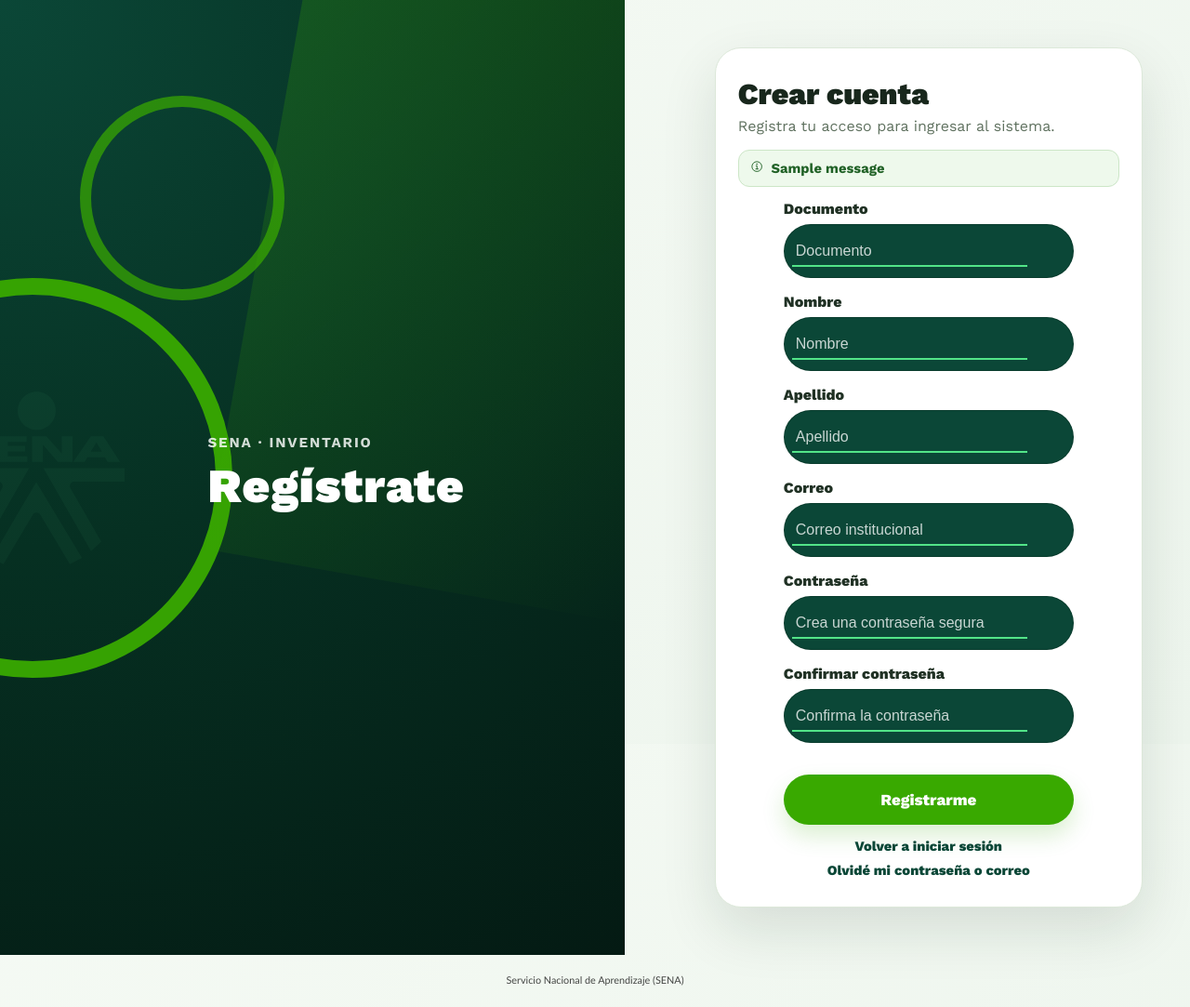
After one commit to STTNZM247/SGIT-CIDE-Sibate, a Django app: page /login/registro/ in a window 1280 px wide. The commit adds this page. Shown: the whole page at 93% size. Run offline with Django 5.2, Linux system fonts and the light colour scheme; tables that the repository leaves empty hold one stand-in row (values such as "Sample post"); one stand-in notice (Sample message) is shown.

Commit message:
feat: add login recovery and registration flows

```diff
--- a/inventario/forms.py
+++ b/inventario/forms.py
@@ -2,7 +2,7 @@ from django import forms
 from django.contrib.auth import get_user_model
 from django.contrib.auth.forms import AuthenticationForm
 
-from .models import Catalogo, Producto, Usuario
+from .models import Catalogo, Producto, Rol, Usuario
 
 
 class CorreoAuthenticationForm(AuthenticationForm):
@@ -43,6 +43,142 @@ class CorreoAuthenticationForm(AuthenticationForm):
                 raise forms.ValidationError(self.error_messages['inactive'], code='inactive')
 
         return super().clean()
+
+
+class RegistroPublicoForm(forms.ModelForm):
+    password1 = forms.CharField(
+        label='Contraseña',
+        strip=False,
+        widget=forms.PasswordInput(attrs={
+            'class': 'login-control',
+            'placeholder': 'Crea una contraseña segura',
+            'autocomplete': 'new-password',
+        }),
+    )
+    password2 = forms.CharField(
+        label='Confirmar contraseña',
+        strip=False,
+        widget=forms.PasswordInput(attrs={
+            'class': 'login-control',
+            'placeholder': 'Confirma la contraseña',
+            'autocomplete': 'new-password',
+        }),
+    )
+
+    class Meta:
+        model = Usuario
+        fields = ['cc', 'nombre', 'apellido', 'correo']
+        widgets = {
+            'cc': forms.TextInput(attrs={'class': 'login-control', 'placeholder': 'Documento'}),
+            'nombre': forms.TextInput(attrs={'class': 'login-control', 'placeholder': 'Nombre'}),
+            'apellido': forms.TextInput(attrs={'class': 'login-control', 'placeholder': 'Apellido'}),
+            'correo': forms.EmailInput(attrs={'class': 'login-control', 'placeholder': 'Correo institucional'}),
+        }
+
+    def clean_correo(self):
+        correo = (self.cleaned_data.get('correo') or '').strip().lower()
+        if Usuario.objects.filter(correo__iexact=correo).exists():
+            raise forms.ValidationError('Ya existe una cuenta con este correo.')
+        return correo
+
+    def clean_cc(self):
+        cc = (self.cleaned_data.get('cc') or '').strip()
+        if cc and Usuario.objects.filter(cc=cc).exists():
+            raise forms.ValidationError('Ya existe una cuenta con este documento.')
+        return cc
+
+    def clean(self):
+        cleaned_data = super().clean()
+        password1 = cleaned_data.get('password1')
+        password2 = cleaned_data.get('password2')
+        if password1 and password2 and password1 != password2:
+            raise forms.ValidationError('Las contraseñas no coinciden.')
+        return cleaned_data
+
+    def save(self, commit=True):
+        usuario = super().save(commit=False)
+        rol_usuario, _ = Rol.objects.get_or_create(nombre_rol='usuario')
+        usuario.id_rol_fk = rol_usuario
+        usuario.is_active = True
+        usuario.is_staff = False
+        usuario.set_password(self.cleaned_data['password1'])
+        if commit:
+            usuario.save()
+        return usuario
+
+
+class RecuperarAccesoForm(forms.Form):
+    cc = forms.CharField(
+        required=False,
+        label='Documento',
+        widget=forms.TextInput(attrs={
+            'class': 'login-control',
+            'placeholder': 'Número de documento',
+            'autocomplete': 'off',
+        }),
+    )
+    correo = forms.EmailField(
+        required=False,
+        label='Correo',
+        widget=forms.EmailInput(attrs={
+            'class': 'login-control',
+            'placeholder': 'Correo institucional',
+            'autocomplete': 'email',
+        }),
+    )
+    password1 = forms.CharField(
+        label='Nueva contraseña',
+        strip=False,
+        widget=forms.PasswordInput(attrs={
+            'class': 'login-control',
+            'placeholder': 'Nueva contraseña',
+            'autocomplete': 'new-password',
+        }),
+    )
+    password2 = forms.CharField(
+        label='Confirmar contraseña',
+        strip=False,
+        widget=forms.PasswordInput(attrs={
+            'class': 'login-control',
+            'placeholder': 'Confirma la contraseña',
+            'autocomplete': 'new-password',
+        }),
+    )
+
+    def __init__(self, *args, **kwargs):
+        super().__init__(*args, **kwargs)
+        self.usuario = None
+
+    def clean(self):
+        cleaned_data = super().clean()
+        cc = (cleaned_data.get('cc') or '').strip()
+        correo = (cleaned_data.get('correo') or '').strip().lower()
+        password1 = cleaned_data.get('password1')
+        password2 = cleaned_data.get('password2')
+
+        if not cc and not correo:
+            raise forms.ValidationError('Ingresa tu documento, tu correo o ambos para recuperar el acceso.')
+
+        if password1 and password2 and password1 != password2:
+            raise forms.ValidationError('Las contraseñas no coinciden.')
+
+        usuarios = Usuario.objects.all()
+        if cc:
+            usuarios = usuarios.filter(cc=cc)
+        if correo:
+            usuarios = usuarios.filter(correo__iexact=correo)
+
+        self.usuario = usuarios.first()
+        if not self.usuario:
+            raise forms.ValidationError('No encontramos una cuenta con los datos suministrados.')
+
+        return cleaned_data
+
+    def save(self):
+        self.usuario.set_password(self.cleaned_data['password1'])
+        self.usuario.is_active = True
+        self.usuario.save(update_fields=['password', 'is_active'])
+        return self.usuario
 
 
 class CatalogoForm(forms.ModelForm):
--- a/inventario/static/inventario/login/css/login.css
+++ b/inventario/static/inventario/login/css/login.css
@@ -306,6 +306,42 @@ body, html {
     width: 100%;
 }
 
+.login-quick-links {
+    width: 92%;
+    max-width: 312px;
+    margin: 14px auto 0;
+    display: flex;
+    flex-direction: column;
+    gap: 8px;
+    align-items: center;
+}
+
+.login-mini-link {
+    color: #0b4737;
+    text-decoration: none;
+    font-weight: 800;
+    font-size: 0.92rem;
+}
+
+.login-mini-link:hover {
+    color: #39A900;
+    text-decoration: underline;
+}
+
+.login-card--wide {
+    width: min(460px, 100%);
+}
+
+.login-hint {
+    width: 92%;
+    max-width: 360px;
+    margin: 6px auto 14px;
+    font-size: 0.9rem;
+    line-height: 1.5;
+    color: #4d6254;
+    text-align: center;
+}
+
 .login-submit {
     width: 92% !important;
     max-width: 312px;
--- a/inventario/templates/inventario/login/login.html
+++ b/inventario/templates/inventario/login/login.html
@@ -74,6 +74,11 @@
                     <div class="login-actions">
                         <button type="submit" class="btn btn--block login-submit">Entrar</button>
                     </div>
+
+                    <div class="login-quick-links">
+                        <a href="{% url 'recuperar_acceso' %}" class="login-mini-link">Olvidé mi contraseña o correo</a>
+                        <a href="{% url 'registro_publico' %}" class="login-mini-link">Registrarme</a>
+                    </div>
                 </form>
             </section>
         </div>
--- /dev/null
+++ b/inventario/templates/inventario/login/registro.html
@@ -0,0 +1,97 @@
+{% extends 'inventario/shared/base_login.html' %}
+{% load static %}
+
+{% block title %}Registro | Inventario SENA - Sibate{% endblock %}
+
+{% block extra_css %}
+    <link rel="stylesheet" href="{% static 'inventario/login/css/login.css' %}">
+{% endblock %}
+
+{% block content %}
+<section class="login-split" aria-label="Registro público">
+    <aside class="login-visual" aria-hidden="true">
+        <span class="login-ring login-ring--one"></span>
+        <span class="login-ring login-ring--two"></span>
+        <span class="login-sena-watermark"></span>
+        <div class="login-visual-inner">
+            <p class="visual-kicker">SENA · Inventario</p>
+            <h2 class="visual-title">Regístrate</h2>
+        </div>
+    </aside>
+
+    <div class="login-panel">
+        <section class="login-card login-card--wide" aria-labelledby="registro-title">
+            <div class="login-card__top">
+                <h1 id="registro-title" class="login-title">Crear cuenta</h1>
+                <p class="login-subtitle">Registra tu acceso para ingresar al sistema.</p>
+            </div>
+
+            {% if form.non_field_errors or messages %}
+            <div class="login-alerts" aria-live="polite">
+                {% for error in form.non_field_errors %}
+                <div class="login-alert login-alert--error">
+                    <ion-icon name="alert-circle-outline" aria-hidden="true"></ion-icon>
+                    <span>{{ error }}</span>
+                </div>
+                {% endfor %}
+                {% for message in messages %}
+                <div class="login-alert login-alert--{{ message.tags|default:'info' }}">
+                    <ion-icon name="information-circle-outline" aria-hidden="true"></ion-icon>
+                    <span>{{ message }}</span>
+                </div>
+                {% endfor %}
+            </div>
+            {% endif %}
+
+            <form method="post" class="login-form" novalidate>
+                {% csrf_token %}
+
+                <div class="field">
+                    <label class="login-label" for="{{ form.cc.id_for_label }}">Documento</label>
+                    <div class="login-input-shell">{{ form.cc }}</div>
+                    {{ form.cc.errors }}
+                </div>
+
+                <div class="field">
+                    <label class="login-label" for="{{ form.nombre.id_for_label }}">Nombre</label>
+                    <div class="login-input-shell">{{ form.nombre }}</div>
+                    {{ form.nombre.errors }}
+                </div>
+
+                <div class="field">
+                    <label class="login-label" for="{{ form.apellido.id_for_label }}">Apellido</label>
+                    <div class="login-input-shell">{{ form.apellido }}</div>
+                    {{ form.apellido.errors }}
+                </div>
+
+                <div class="field">
+                    <label class="login-label" for="{{ form.correo.id_for_label }}">Correo</label>
+                    <div class="login-input-shell">{{ form.correo }}</div>
+                    {{ form.correo.errors }}
+                </div>
+
+                <div class="field">
+                    <label class="login-label" for="{{ form.password1.id_for_label }}">Contraseña</label>
+                    <div class="login-input-shell">{{ form.password1 }}</div>
+                    {{ form.password1.errors }}
+                </div>
+
+                <div class="field">
+                    <label class="login-label" for="{{ form.password2.id_for_label }}">Confirmar contraseña</label>
+                    <div class="login-input-shell">{{ form.password2 }}</div>
+                    {{ form.password2.errors }}
+                </div>
+
+                <div class="login-actions">
+                    <button type="submit" class="btn btn--block login-submit">Registrarme</button>
+                </div>
+
+                <div class="login-quick-links">
+                    <a href="{% url 'login' %}" class="login-mini-link">Volver a iniciar sesión</a>
+                    <a href="{% url 'recuperar_acceso' %}" class="login-mini-link">Olvidé mi contraseña o correo</a>
+                </div>
+            </form>
+        </section>
+    </div>
+</section>
+{% endblock %}
--- a/inventario/urls.py
+++ b/inventario/urls.py
@@ -1,5 +1,5 @@
 from django.contrib.auth.views import LogoutView
-from .views_login import RolRedirectLoginView
+from .views_login import RolRedirectLoginView, recuperar_acceso, registro_publico
 from django.urls import path
 
 from .views import (
@@ -56,6 +56,8 @@ urlpatterns = [
         LogoutView.as_view(next_page='login'),
         name='logout',
     ),
+    path('login/recuperar/', recuperar_acceso, name='recuperar_acceso'),
+    path('login/registro/', registro_publico, name='registro_publico'),
     path('', dashboard, name='dashboard'),
     path('dashboard/tendencia-data/', dashboard_tendencia_data, name='dashboard_tendencia_data'),
     path('dashboard/tendencia-detalle/', dashboard_tendencia_detalle, name='dashboard_tendencia_detalle'),
```
Also changed, not shown: inventario/templates/inventario/login/recuperar_acceso.html (added, +87 -0 lines), inventario/tests.py (+33 -0 lines), inventario/views_login.py (+29 -1 lines).
